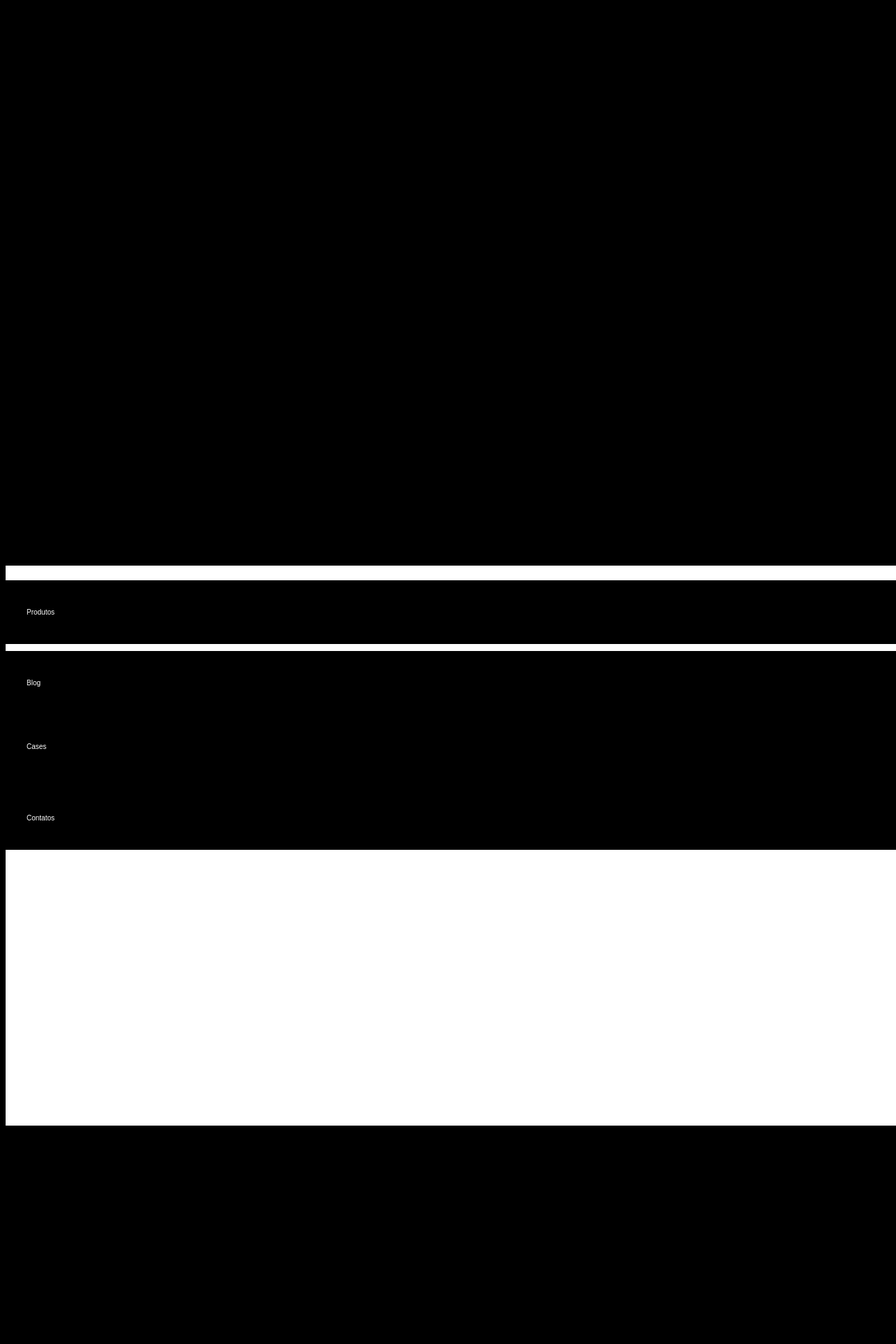
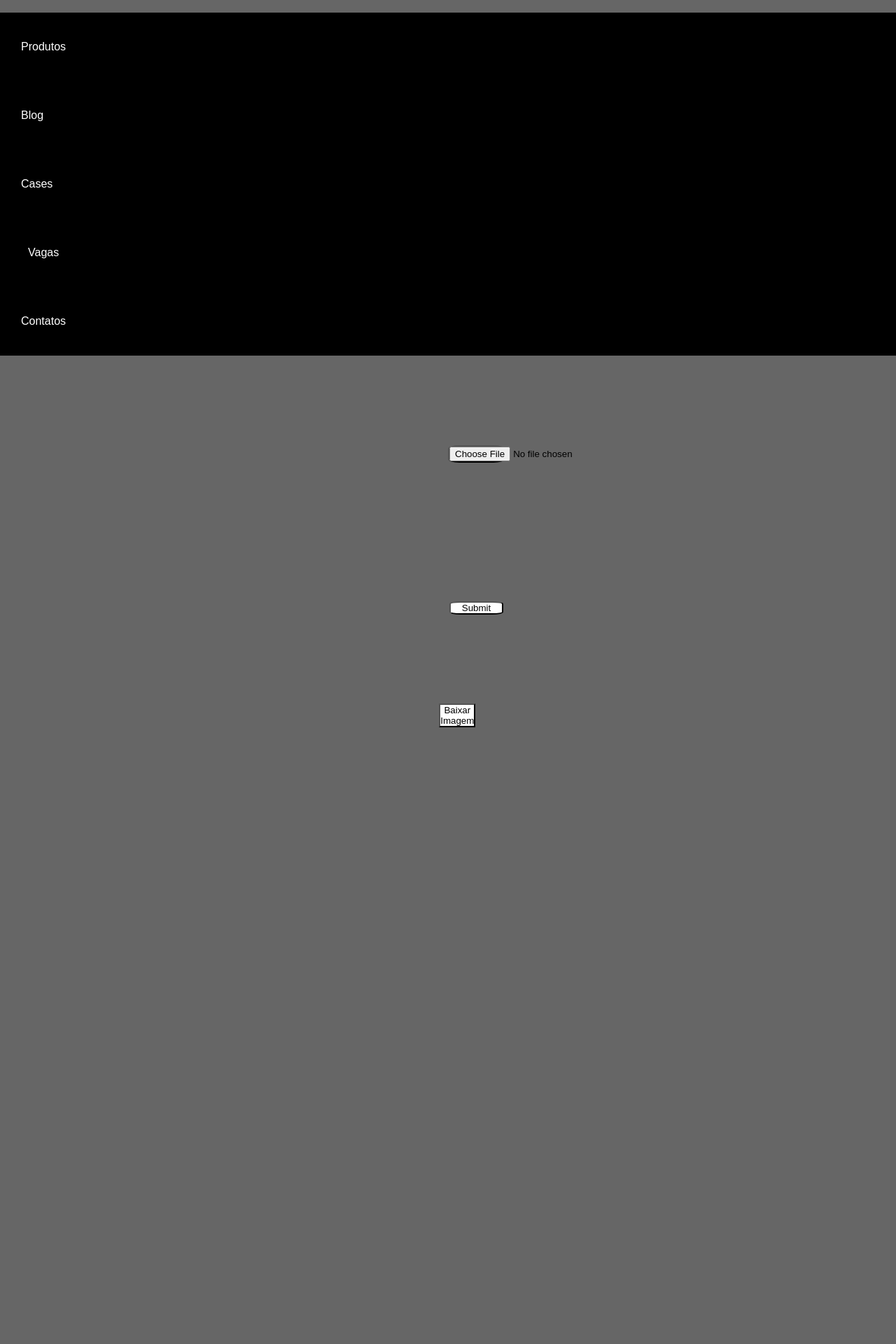
Before and after one commit to renan-lemes/Web_Processing_Image, a Flask app: page / in a window 1280 px wide; the page is wider, and only the part inside the window is pictured. Shown: the top 1920 px of that part at 70% size. After the commit the page ends 1039 px from the top of that part, so only its background shows below. Run offline with Flask 2, Linux system fonts and the light colour scheme.

Commit message:
STYLE:Estilizacao da aplicao

```diff
--- a/src/static/css/buttons.css
+++ b/src/static/css/buttons.css
@@ -62,6 +62,13 @@ li.Cases {
     text-decoration: none;
 }
 
+li.Vagas {
+    background: black;
+    color: white;
+    padding: 40px;
+    text-decoration: none;
+}
+
 li.Contatos {
     background: black;
     color: white;
--- a/src/static/css/main.css
+++ b/src/static/css/main.css
@@ -1,47 +1,86 @@
 * {
-    width: 100%;
-    height: 100%;
+    margin: 0;
+    padding: 0;
+    font-family: Arial, Helvetica, sans-serif;
+    box-sizing: border-box;
+}
+
+body {
+    display: flex;
+    flex-direction: column;
+    background-color: #666;
+    width: 100vw;
+    height: 100vh;
+}
+
+.site-header-nav {
+    background: blue;
+    width: 300px;
+    height: 50px;
+    display: flex;
+    align-items: center;
+    justify-content: center;
+    flex-direction: row;
+    flex-wrap: wrap;
+    border-radius: 10px;
+    margin: 5px;
+}
+
+.site-header-nav>div {
+    margin: 10px;
+}
+
+.site-container {
+    display: grid;
+    margin-top: 10px;
+    grid-template-columns: 1fr 1fr 1fr;
+    gap: 20px;
+    align-self: center;
+    justify-self: center;
+    display: flex;
+    padding: 10px;
+    /* align-items: center; */
+    align-content: space-between;
+    justify-content: center;
+}
+
+.card {
+    width: 300px;
+    height: 300px;
+    padding: 10px;
+    display: flex;
+    align-items: center;
+    justify-content: center;
+    border-radius: 10px;
+    background: green;
+}
+
+/* .box {
+    width: auto;
+    height: 30px;
+    position: relative;
+    top: -20px;
 
     background-color: black;
-    font-family: Arial, Helvetica, sans-serif;
 }
 
 
-body {
-    overflow-x: auto;
-    overflow-y: scroll;
-    font-size: 10px;
-    font-family: Arial, Helvetica, sans-serif;
+.site-container {
+    display: flex;
+    justify-content: center;
     align-items: center;
 }
 
-#SITE_CONTAINER {
-    position: relative;
+
+ul.header_line {
+    text-align: center;
+    background: white;
+    margin: 20px 0;
+    padding: 10px;
 }
 
-img.icon_logo {
-    width: 100%;
-    height: 100%;
-    /* max-width: 15px; */
-    max-height: 20px;
-}
-
-header.header_fixed {
-    width: 100%;
-    height: 100%;
-    max-width: 100%;
-
-    background-color: white;
-
-    padding: 0;
-}
-
-ul.header_line {
-    width: auto;
-    height: auto;
-
-    margin: 0;
-    padding: 0;
-    background-color: white;
+.site-root {
     align-items: center;
-}
+    justify-content: center;
+    display: flex;
+} */
```
